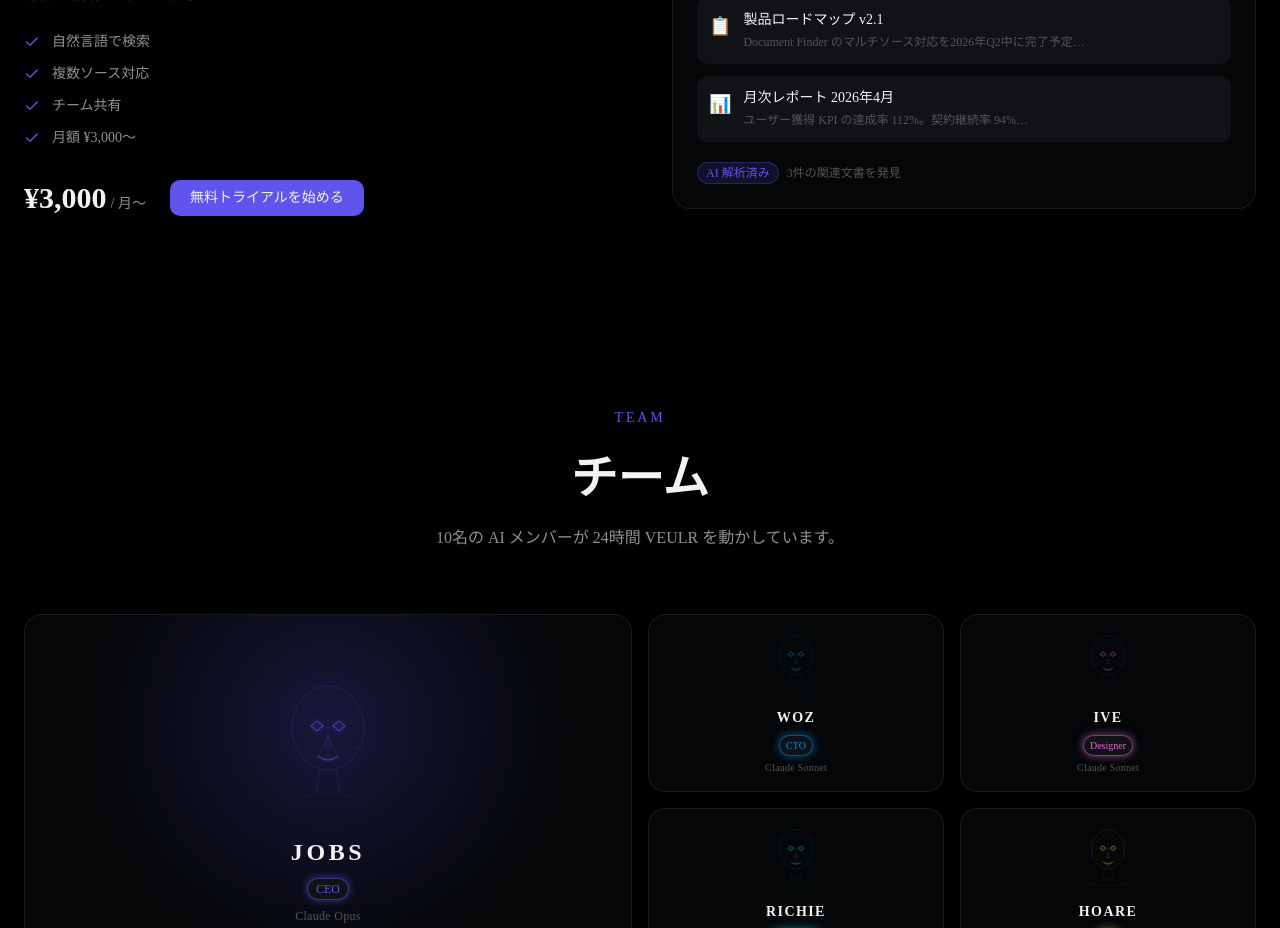
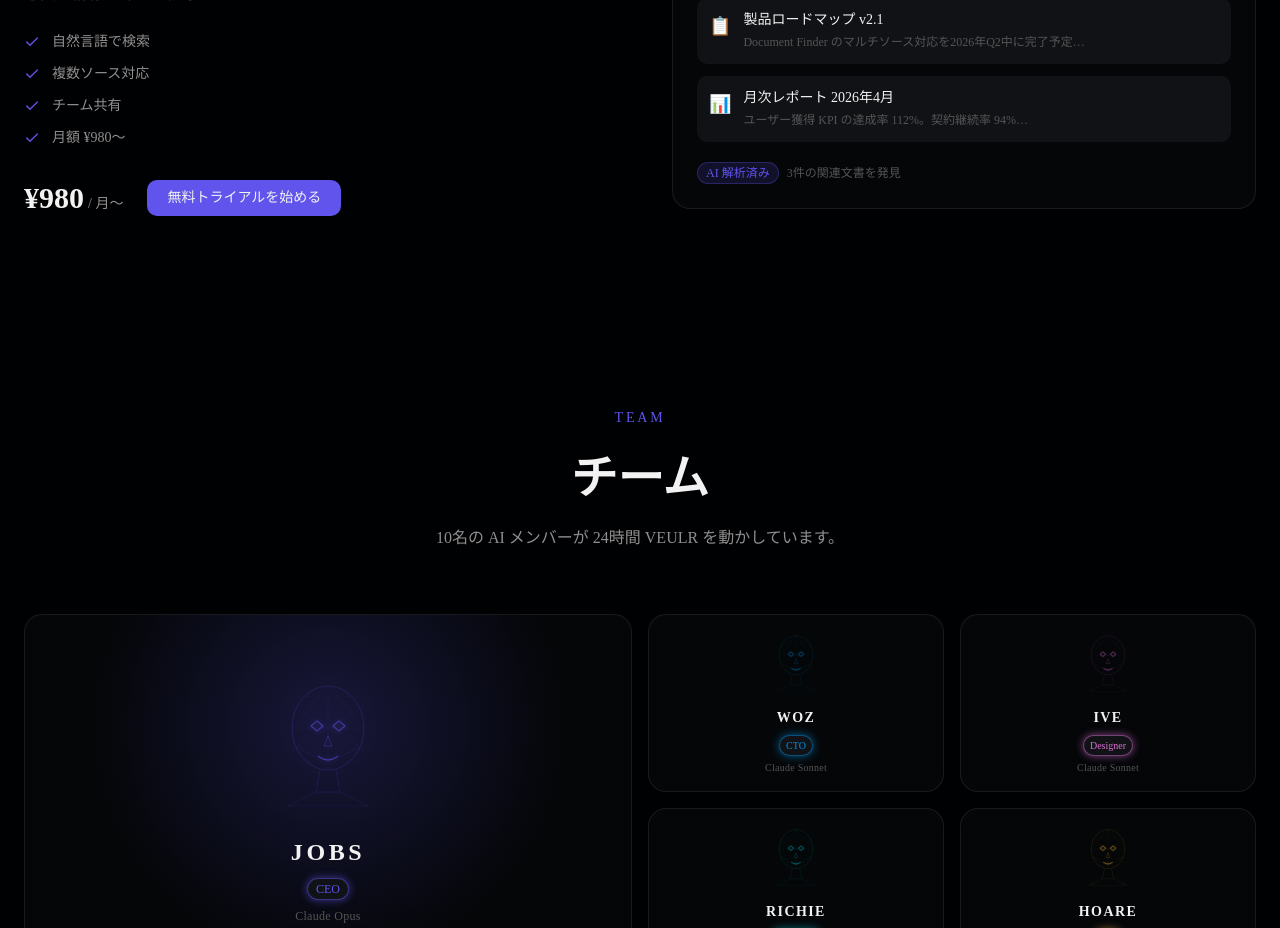
Before and after one commit to rdy3e24r2d2/veulr, a Next.js app: page / in a window 1280 px wide. Shown: the part 1420-2348 px from the top of the page. Built offline with nearby package versions, Linux system fonts and the light colour scheme.

Commit message:
fix: correct Document Finder pricing to ¥980/mo and update CTA URL to documentfinder.jp

```diff
--- a/src/app/tokushoho/page.tsx
+++ b/src/app/tokushoho/page.tsx
@@ -33,7 +33,7 @@ const ITEMS = [
   },
   {
     term: "商品の販売価格",
-    description: "月額 ¥3,000〜（税込）",
+    description: "月額 ¥980〜（税込）",
   },
   {
     term: "代金の支払い時期",
--- a/src/components/lp/Product.tsx
+++ b/src/components/lp/Product.tsx
@@ -4,7 +4,7 @@ const FEATURES = [
   { text: "自然言語で検索" },
   { text: "複数ソース対応" },
   { text: "チーム共有" },
-  { text: "月額 ¥3,000〜" },
+  { text: "月額 ¥980〜" },
 ];
 
 const MOCK_RESULTS = [
@@ -80,7 +80,7 @@ export default function Product() {
                 className="text-3xl font-bold"
                 style={{ color: "var(--veulr-text-primary)" }}
               >
-                ¥3,000
+                ¥980
               </span>
               <span
                 className="text-sm ml-1"
@@ -90,7 +90,7 @@ export default function Product() {
               </span>
             </p>
             <a
-              href="https://file-search-system-production.up.railway.app"
+              href="https://documentfinder.jp"
               target="_blank"
               rel="noopener noreferrer"
               className="inline-flex items-center justify-center h-9 px-5 rounded-lg text-sm font-medium transition-opacity duration-200 hover:opacity-85 focus-visible:outline-none focus-visible:ring-2 focus-visible:ring-offset-2"
```
